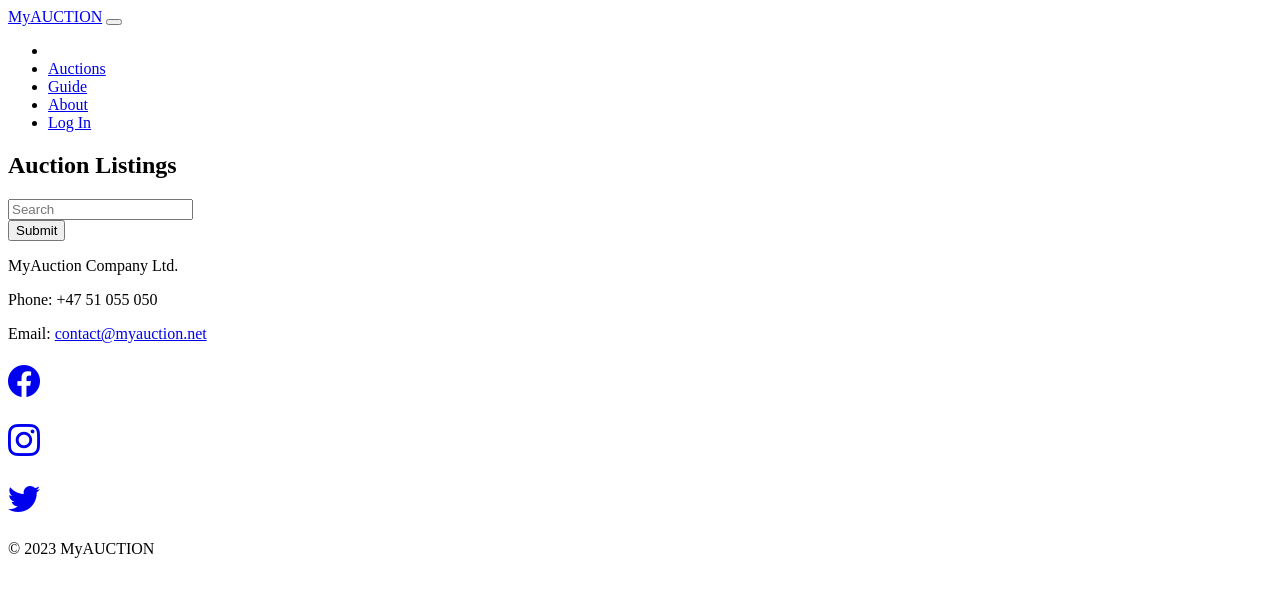
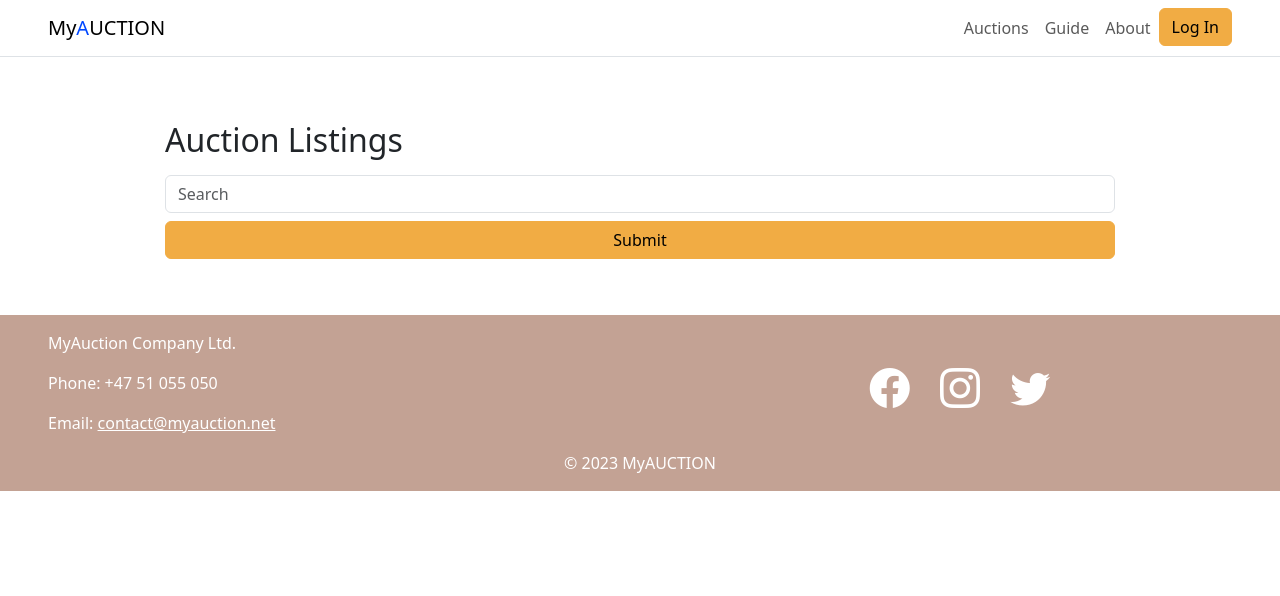
Before and after one commit to Emel-H/Auction-SP2, a website: page listings/index.html in a window 1280 px wide. Drawn offline with nearby package versions, Linux system fonts and the light colour scheme; the site is published under a folder, as on GitHub Pages, so addresses that start at the root find nothing; no server answers.

Commit message:
Update index.html

```diff
--- a/listings/index.html
+++ b/listings/index.html
@@ -6,7 +6,7 @@
         <meta name="description" content="XBook login page"></meta>
         <meta name="keywords" content="social media, feed, login, Xbook"></meta>
         <title>listings | MyA</title>
-        <link rel="stylesheet" href="/dist/css/styles.css">
+        <link rel="stylesheet" href="../dist/css/styles.css">
         <link rel="stylesheet" href="https://cdn.jsdelivr.net/npm/bootstrap-icons@1.11.1/font/bootstrap-icons.css">
     </head>
     <body>
```
